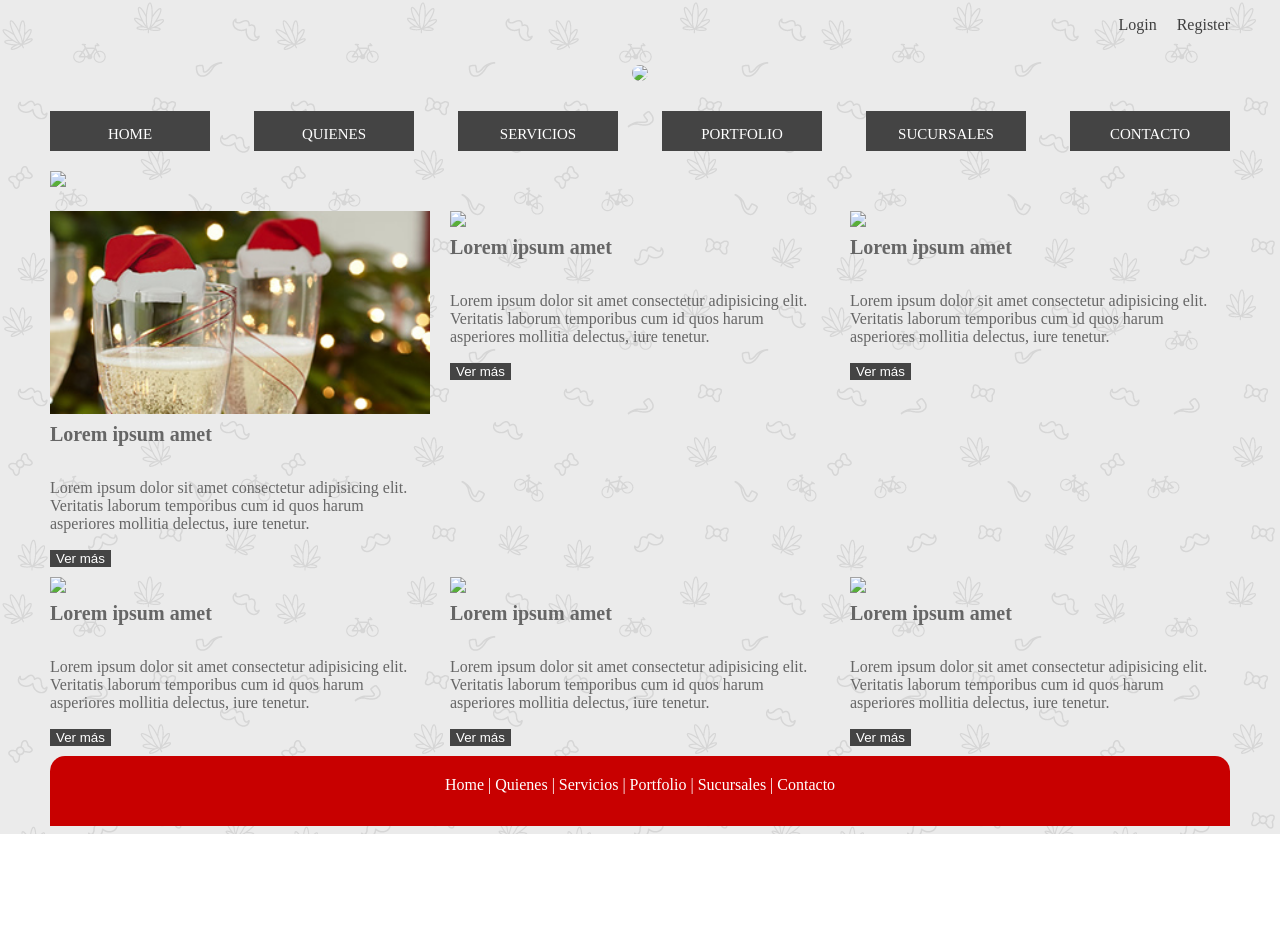
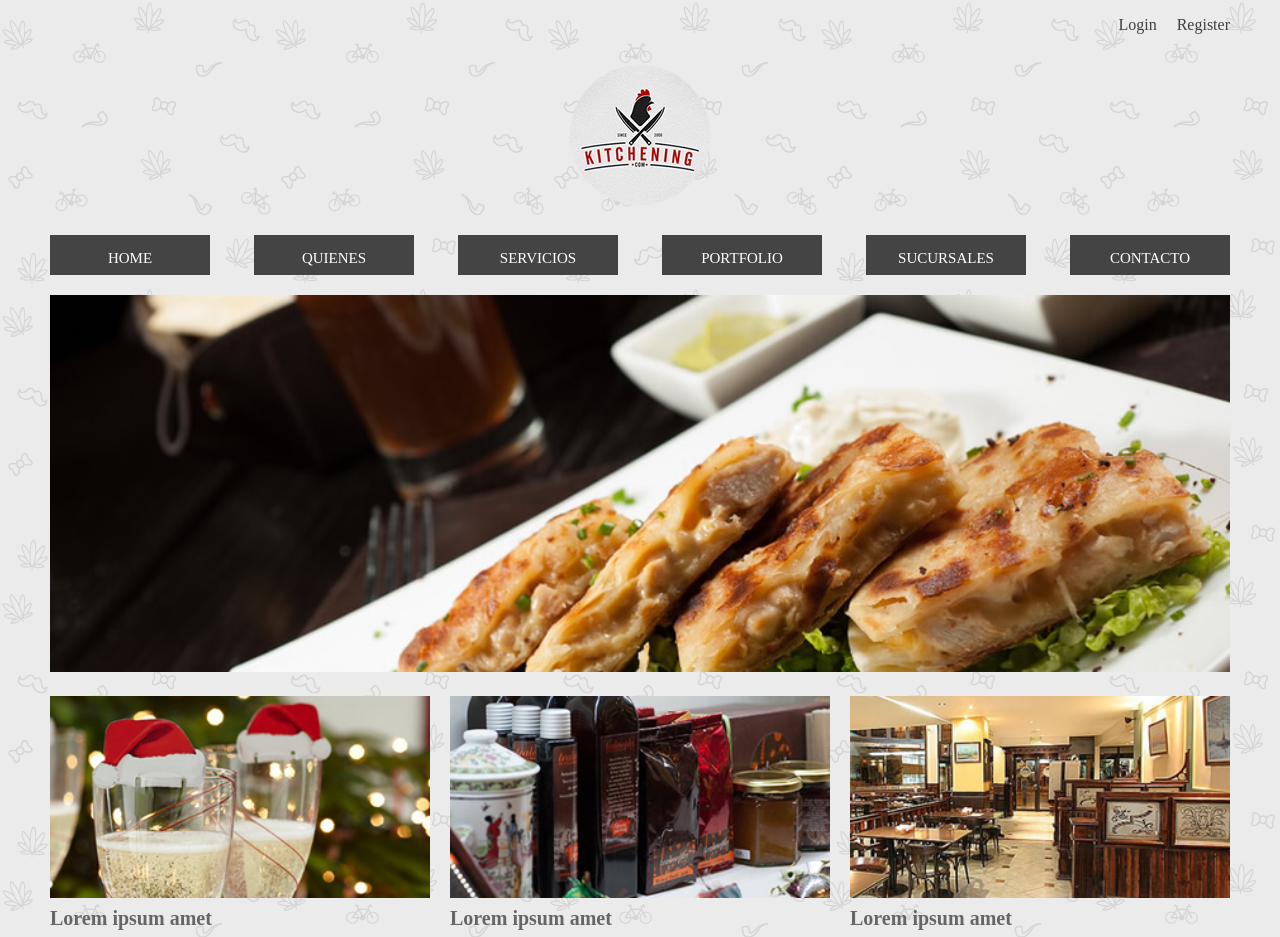
Before and after one commit to TZippilli/Kitchening-Zippilli, a plain HTML site: page index.html in a window 1280 px wide. Shown: the top 937 px of the page. Before the commit the page ends 834 px from the top, so only its background shows below. Drawn offline with Linux system fonts and the light colour scheme; files whose address does not match are found by name.

Commit message:
kitcheningZippilli

```diff
--- a/index.html
+++ b/index.html
@@ -22,7 +22,7 @@
 </nav>
 
         <div class="contenedorPadre">
-                <img src="logo.jpg">
+                <img src="./images/logo.jpg">
         </div>
 
         <div class="contenedorPadre botones">
@@ -49,7 +49,7 @@
         </div>
 
         <div class="banner">
-            <img src="img-banner.jpg">
+            <img src="./images/img-banner.jpg">
         </div>
 
 
@@ -63,7 +63,7 @@
             </div>
 
             <div>
-                <img src="./img-pdto-2.jpg">
+                <img src="./images/img-pdto-2.jpg">
                 <h5>Lorem ipsum amet</h5>
                 <p>Lorem ipsum dolor sit amet consectetur adipisicing elit. Veritatis laborum temporibus cum id quos
                     harum asperiores mollitia delectus, iure tenetur.</p>
@@ -71,7 +71,7 @@
             </div>
 
             <div>
-                <img src="./img-pdto-3.jpg">
+                <img src="./images/img-pdto-3.jpg">
                 <h5>Lorem ipsum amet</h5>
                 <p>Lorem ipsum dolor sit amet consectetur adipisicing elit. Veritatis laborum temporibus cum id quos
                     harum asperiores mollitia delectus, iure tenetur.</p>
@@ -79,7 +79,7 @@
             </div>
 
             <div>
-                <img src="./img-pdto-1.jpg">
+                <img src="./images/img-pdto-1.jpg">
                 <h5>Lorem ipsum amet</h5>
                 <p>Lorem ipsum dolor sit amet consectetur adipisicing elit. Veritatis laborum temporibus cum id quos
                     harum asperiores mollitia delectus, iure tenetur.</p>
@@ -87,7 +87,7 @@
             </div>
 
             <div>
-                <img src="./img-pdto-2.jpg">
+                <img src="./images/img-pdto-2.jpg">
                 <h5>Lorem ipsum amet</h5>
                 <p>Lorem ipsum dolor sit amet consectetur adipisicing elit. Veritatis laborum temporibus cum id quos
                     harum asperiores mollitia delectus, iure tenetur.</p>
@@ -95,7 +95,7 @@
             </div>
 
             <div>
-                <img src="./img-pdto-3.jpg">
+                <img src="./images/img-pdto-3.jpg">
                 <h5>Lorem ipsum amet</h5>
                 <p>Lorem ipsum dolor sit amet consectetur adipisicing elit. Veritatis laborum temporibus cum id quos
                     harum asperiores mollitia delectus, iure tenetur.</p>
```
